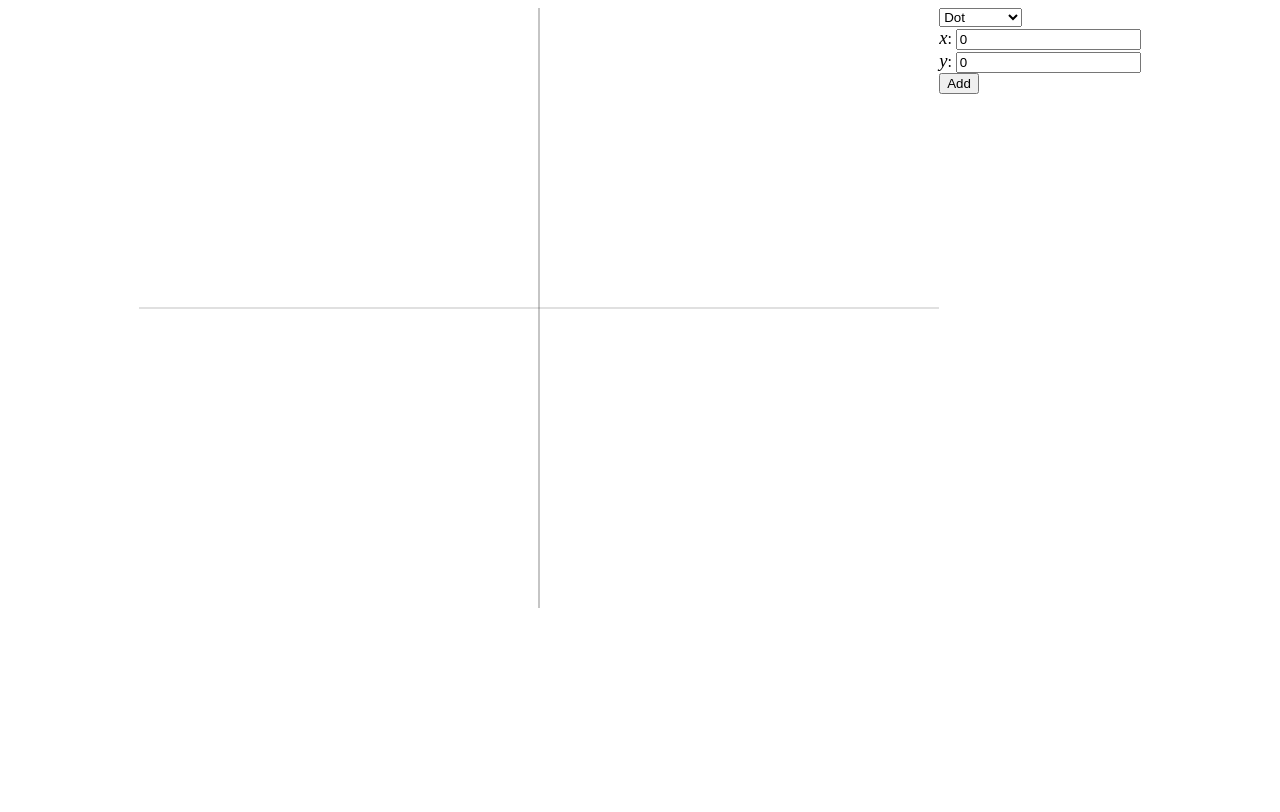
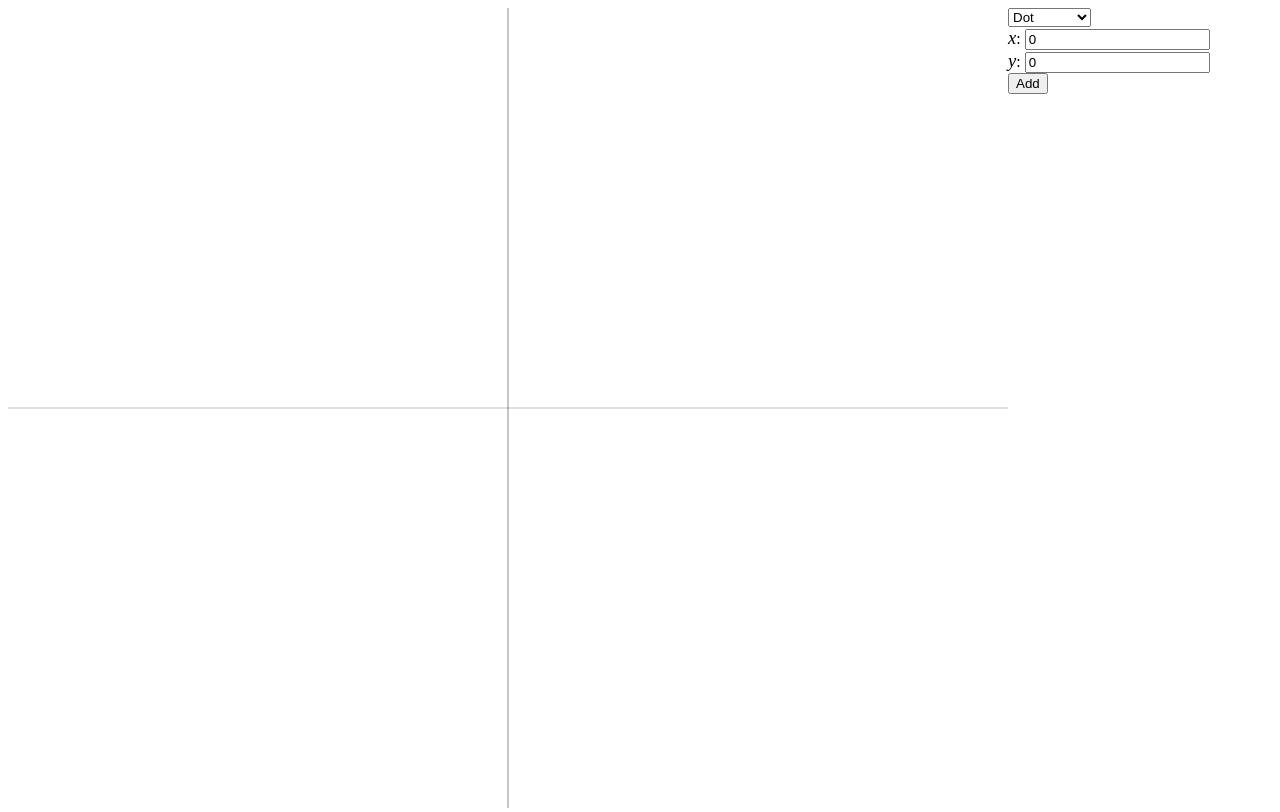
Before and after one commit to 01320Nabi/draw-conic-sections, a plain HTML site: page index.html in a window 1280 px wide. Drawn offline with Linux system fonts and the light colour scheme.

Commit message:
resize canvas

```diff
--- a/index.html
+++ b/index.html
@@ -20,10 +20,10 @@
         </style>
     </head>
     <body>
-        <div class="center">
+        <div>
             <div>
                 <div class="output">
-                    <canvas id="canvas" width="800" height="600"></canvas>
+                    <canvas id="canvas" width="1000" height="800"></canvas>
                 </div>
                 <div class="input">
                     <div>
@@ -132,10 +132,10 @@
         let drawings = []
         let zoom = 100
         function draw() {
-            ctx.clearRect(0, 0, 800, 600)
+            ctx.clearRect(0, 0, 1000, 800)
             ctx.fillStyle = ctx.strokeStyle = "#000000"
             ctx.save()
-            ctx.translate(400, 300)
+            ctx.translate(500, 400)
             ctx.scale(zoom/4, -zoom/4)
             ctx.lineWidth = 1 / zoom
             ctx.beginPath()
@@ -152,7 +152,6 @@
                 list.removeChild(list.lastChild)
             }
             drawings.forEach((drawing, index) => {
-                console.log(typeof drawing)
                 let li = document.createElement("li")
                 li.innerHTML = "<a href=\"javascript:drawings.splice(" + index + ", 1);draw()\">" + JSON.stringify(drawing) + "</a>"
                 list.appendChild(li)
```
